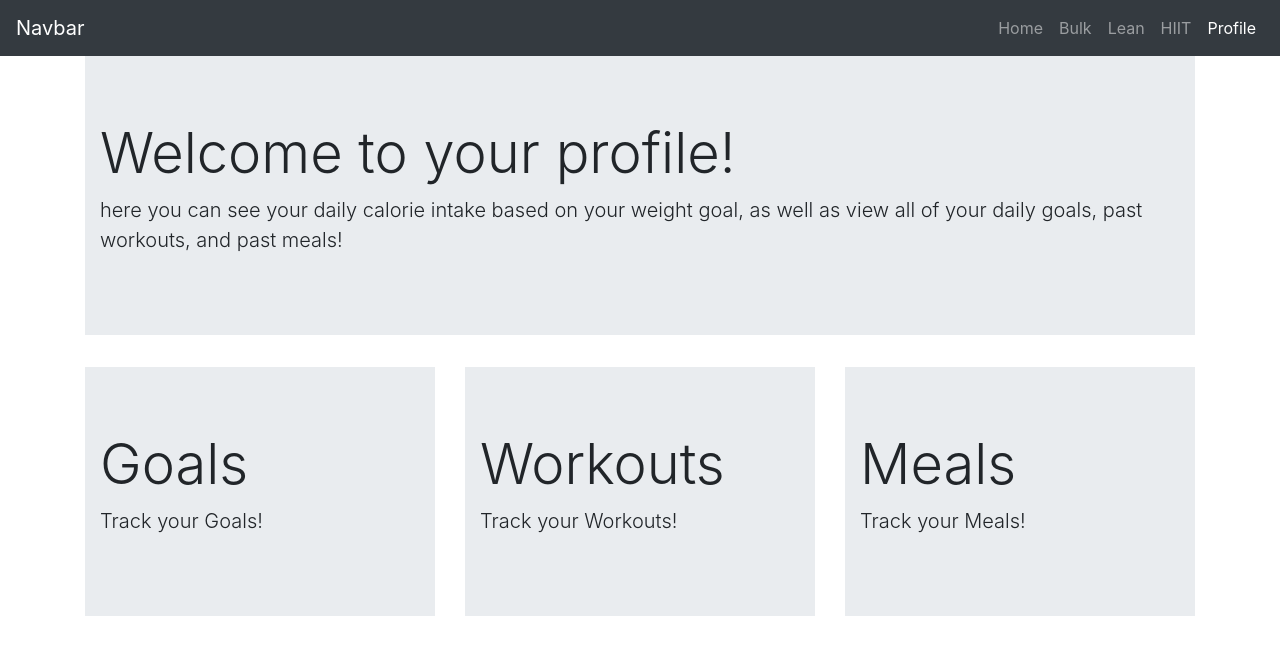
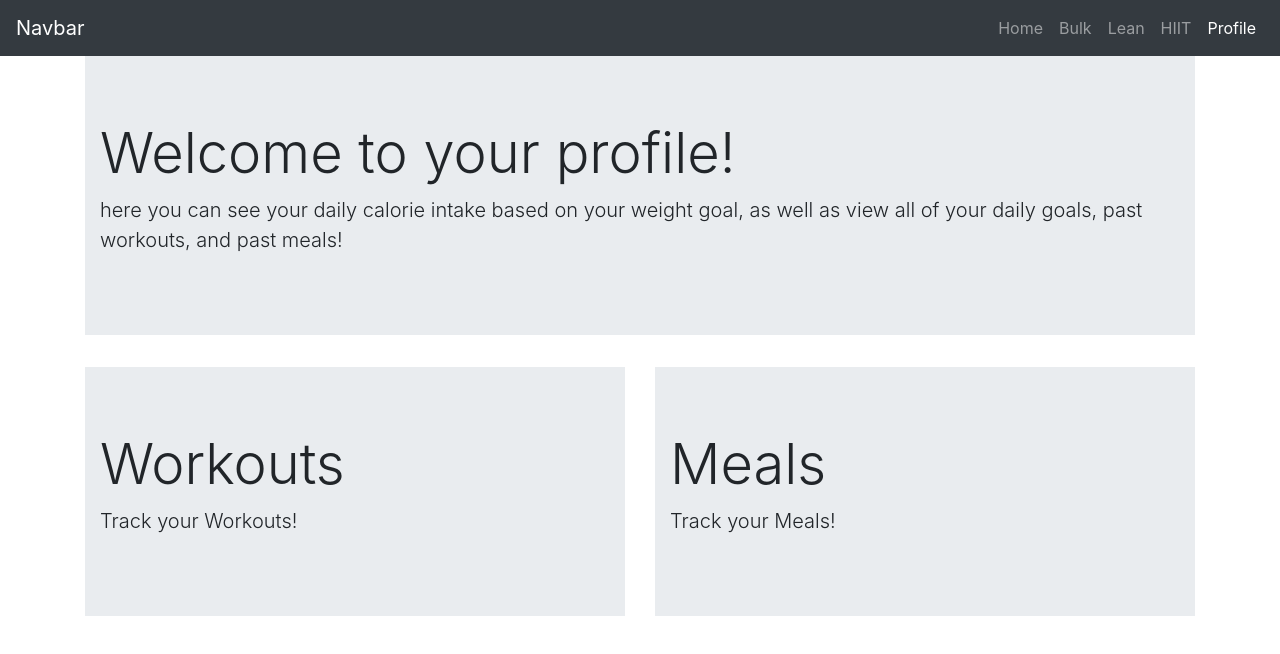
Before and after one commit to Sarah-Nguyen1993/Combat-Fitness, a plain HTML site: page public/members.html in a window 1280 px wide. Drawn offline with nearby package versions, Linux system fonts and the light colour scheme; no server answers.

Commit message:
updating

```diff
--- a/public/members.html
+++ b/public/members.html
@@ -43,16 +43,7 @@
             </div>
         </div>
         <div class="row">
-            <div class="col-md-4">
-                <div class="jumbotron jumbotron-fluid">
-                    <div class="container">
-                        <h1 class="display-4">Goals</h1>
-                        <p class="lead">Track your Goals!
-                        </p>
-                    </div>
-                </div>
-            </div>
-            <div class="col-md-4">
+            <div class="col-md-6">
                 <div class="jumbotron jumbotron-fluid">
                     <div class="container">
                         <h1 class="display-4">Workouts</h1>
@@ -61,7 +52,7 @@
                     </div>
                 </div>
             </div>
-            <div class="col-md-4">
+            <div class="col-md-6">
                 <div class="jumbotron jumbotron-fluid">
                     <div class="container">
                         <h1 class="display-4">Meals</h1>
```
